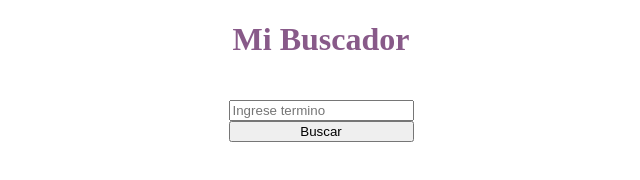
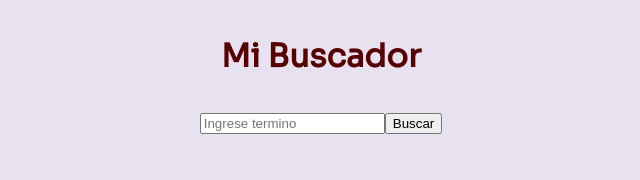
Before and after one commit to yolanda-bringas23/tp4, a plain HTML site: page index.html in a window 1280 px wide. Shown: the whole page, without its empty margins (319-959 px from the left). Drawn offline with Linux system fonts and the light colour scheme; a web font is replaced by a local one.

Commit message:
se realizaron cambios en archivos

```diff
--- a/css/style.css
+++ b/css/style.css
@@ -1,24 +1,38 @@
+body {
+    font-family: 'Kanit', sans-serif;
+    font-family: 'Russo One', sans-serif;
+    font-family: 'Shrikhand', cursive;
+    font-family: 'Sora', sans-serif;
+    background-color: #E8E1EF;
+    display: grid;
+    justify-content: center;
+    margin-top: 15px;
+}
+
 h1 {
     display: grid;
-    color: #885A89;
+    color: #570000;
     justify-content: center;
     align-items: center;
 }
 
 .contenedor {
-    display: grid;
+    display: flex;
     justify-content: center;
     align-items: center;
-    padding: 20px;
+    margin: 15px;
 }
 
 .gif-card {
     display: grid;
-    max-width: 500px;
-    max-height: 380px;
-
-    float: left;
+    width: 445px;
+    height: 445px;
     gap: 5px;
+    overflow: hidden;
+}
+.gif-card img {
+    width: 110%;
+    height: 110%;
 }
 
 .resultados {
@@ -26,5 +40,7 @@ h1 {
     grid-template-columns: 1fr 1fr 1fr;
     grid-template-rows: 1fr 1fr 1fr;
     gap: 5px;
-
+    border-radius: 20%;
+    width: 100%;
+    height: 100%;
 }
--- a/index.html
+++ b/index.html
@@ -6,6 +6,9 @@
     <title> Buscador </title>
     <script src="js/main.js" defer></script>
     <link rel="stylesheet" href="css/style.css">
+    <link rel="preconnect" href="https://fonts.googleapis.com">
+    <link rel="preconnect" href="https://fonts.gstatic.com" crossorigin>
+    <link href="https://fonts.googleapis.com/css2?family=Kanit&family=Russo+One&family=Shrikhand&family=Sora&display=swap" rel="stylesheet">
 
 </head>
 <body>
@@ -14,7 +17,6 @@
         <input class ="termino" type = "text" placeholder = "Ingrese termino">
         <input class ="buscador" type = "button" value = "Buscar">
     </div>
-    <div  class = "resultados">
-    </div>
+    <div  class = "resultados"></div>
 </body>
 </html>
```
